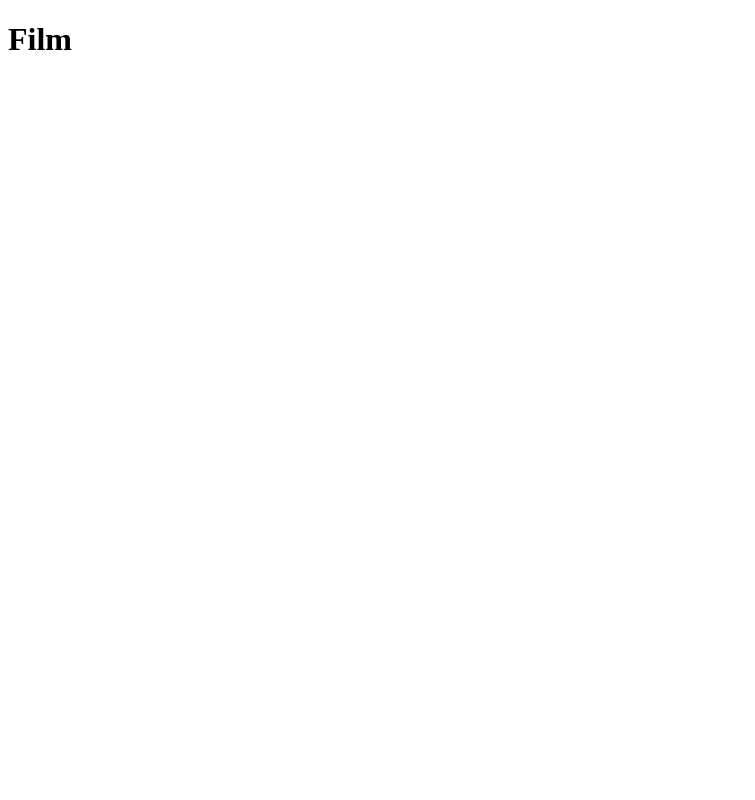
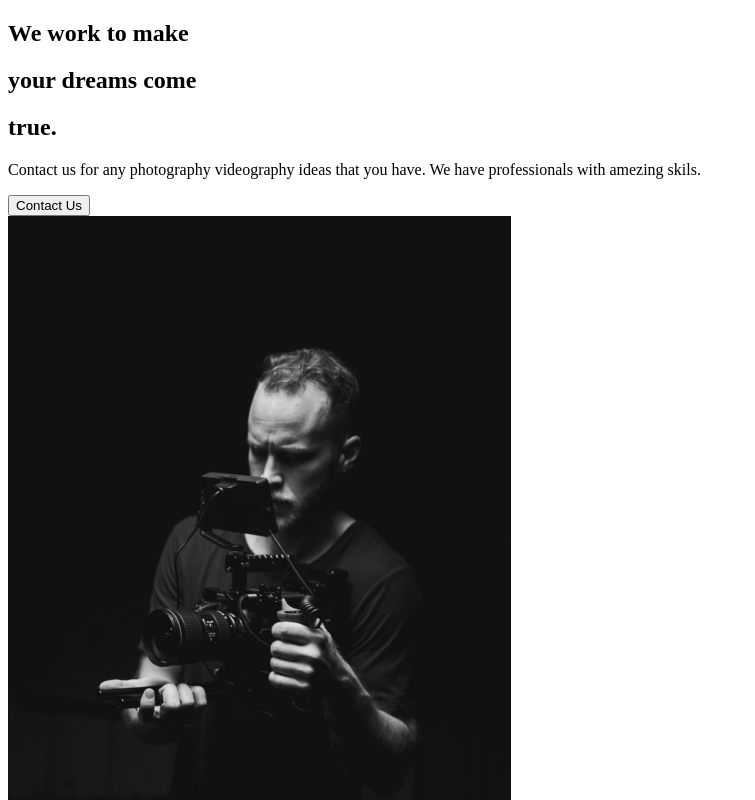
Before and after one commit to su-yash-7/Capture, a React (Create React App) app: page / in a window 1280 px wide. Shown: the top 800 px of the page, without its empty margins (0-755 px from the left). Built offline with nearby package versions, Linux system fonts and the light colour scheme.

Commit message:
AboutUs Section

```diff
--- a/src/App.js
+++ b/src/App.js
@@ -1,8 +1,9 @@
 import React from 'react';
+import AboutUs from './pages/AboutUs';
 function App() {
   return (
     <div className="App">
-      <h1>Film</h1>
+      <AboutUs/>
     </div>
   );
 }
--- /dev/null
+++ b/src/components/AboutSection.js
@@ -0,0 +1,27 @@
+import React from 'react';
+import home1 from '../img/home1.png';
+const AboutSection = () =>{
+    return(
+        <div>
+             <div className="description">
+                <div className="title">
+                    <div className="hide">
+                        <h2>We work to make</h2>
+                    </div>
+                    <div className="hide">
+                        <h2>your <span>dreams</span> come</h2>
+                    </div>
+                    <div className="hide">
+                        <h2>true.</h2>
+                    </div>
+                </div>
+                <p>Contact us for any photography videography ideas that you have. We have professionals with amezing skils.</p>
+                <button>Contact Us</button>
+            </div>
+            <div className="image">
+                <img src={home1} alt="guy with a camera"/>
+            </div>
+        </div>
+    )
+}
+export default AboutSection;
--- /dev/null
+++ b/src/pages/AboutUs.js
@@ -0,0 +1,9 @@
+import React from 'react';
+import AboutSection from '../components/AboutSection';
+
+const AboutUs = () =>{
+    return(
+        <AboutSection/>
+    )
+}
+export default AboutUs;
```
